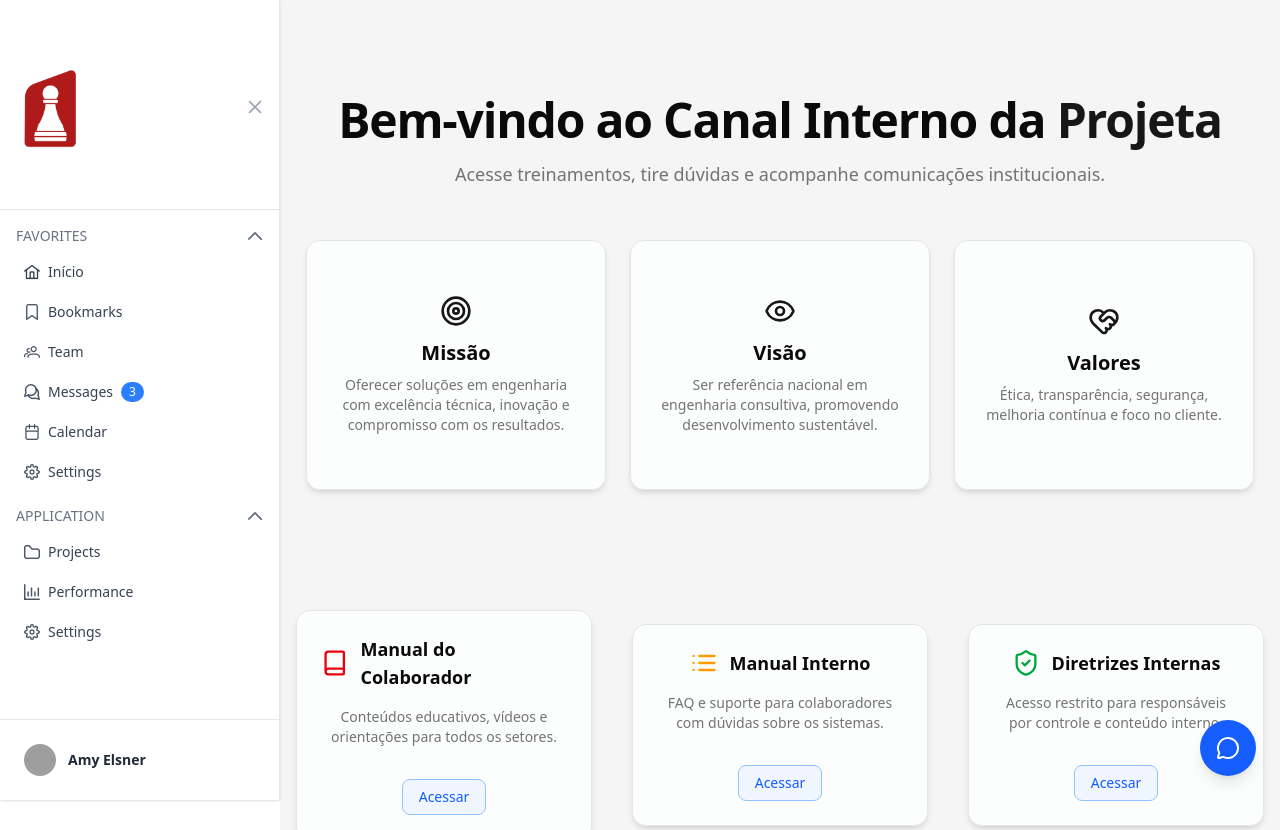
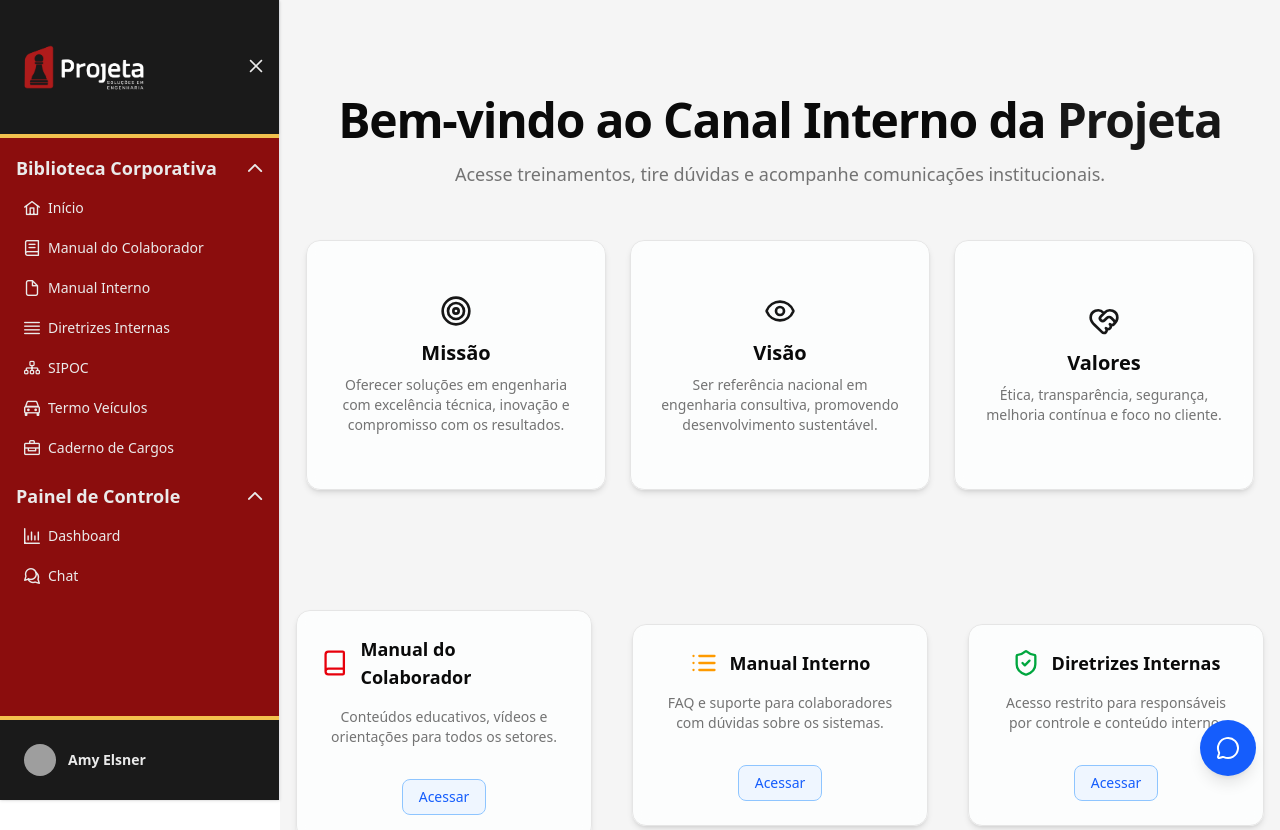
Before and after one commit to NITEP-Projeta/faqprojeta, a Next.js app: page / in a window 1280 px wide. Shown: the top 830 px of the page. Built offline with nearby package versions, Linux system fonts and the light colour scheme; grey boxes are pictures that could not be loaded.

Commit message:
Adicionado estilo
Modificação no css da sidebar

```diff
--- a/components/ClientLayout.tsx
+++ b/components/ClientLayout.tsx
@@ -15,31 +15,35 @@ export default function ClientLayout({ children }: { children: React.ReactNode }
     <div className="flex min-h-screen">
       {/* SIDEBAR FIXA */}
       {isSidebarOpen && (
-        <aside className="w-[280px] bg-white border-r border-gray-200 flex flex-col justify-between h-screen sticky top-0 left-0 shadow-sm z-20 transition-all duration-300">
+        <aside className="w-[280px] bg-[#8B0D0D] border-r border-gray-200 flex flex-col justify-between h-screen sticky top-0 left-0 shadow-sm z-20 transition-all duration-300">
           {/* TOPO COM LOGO */}
-          <div className="px-4 pt-4 pb-2 flex items-center justify-between border-b border-gray-200">
-            <div className="flex items-center gap-2">
-              <img src="/Logotipo_Projeta_2.png" alt="logo" className="w-[120]" />
+          <div className="px-5 py-4 flex items-center justify-between bg-[#1A1A1A] shadow-sm gap-23">
+            <div className="flex items-center gap-3">
+              <img
+                src="/Logotipo_Projeta_2.png"
+                alt="logo"
+                className="w-32 max-w-[140px] object-contain transition-transform duration-300 hover:scale-105"
+              />
             </div>
             <button
               onClick={() => setIsSidebarOpen(false)}
-              className="text-gray-400 hover:text-gray-600"
+              className="text-[#EAEAEA] hover:text-[#F2C14E] p-2 rounded-full transition-all duration-300"
             >
-              <i className="pi pi-times"></i>
+              <i className="pi pi-times text-lg"></i>
             </button>
           </div>
 
           {/* MENU */}
-          <div className="overflow-y-auto flex-1 px-4 py-4 text-sm">
+          <div className="overflow-y-auto flex-1 px-4 py-4 text-sm border-t-4 border-[#F2C14E]">
             {/* FAVORITES */}
             <div className="mb-4">
               <button
                 onClick={() => setIsFavoritesOpen(!isFavoritesOpen)}
-                className="text-gray-500 font-medium mb-2 flex items-center justify-between w-full focus:outline-none"
+                className="text-[#EAEAEA] font-medium mb-2 flex items-center justify-between w-full focus:outline-none"
               >
-                <span>FAVORITES</span>
+                <span className='text-lg font-extrabold'>Biblioteca Corporativa</span>
                 <i
-                  className={`pi ${isFavoritesOpen ? 'pi-chevron-up' : 'pi-chevron-down'} transition-transform`}
+                  className={`pi ${isFavoritesOpen ? 'pi-chevron-up' : 'pi-chevron-down'} transition-transform text-[#EAEAEA] hover:text-[#F2C14E] duration-300`}
                 ></i>
               </button>
 
@@ -49,29 +53,76 @@ export default function ClientLayout({ children }: { children: React.ReactNode }
                       <Link
                           href="/"
                           aria-label="Ir para a página principal"
-                            className="flex items-center gap-2 p-2 rounded transition-all duration-300 ease-in-out hover:bg-[#F1F5F9] hover:scale-[1.03] hover:text-[#00A6C2] text-gray-700"
+                          className="flex items-center gap-2 p-2 rounded transition-all duration-300 ease-in-out hover:bg-[#F1F5F9] hover:scale-[1.03] text-[#EAEAEA] hover:text-[#00A6C2]"
                       >
                           <i className="pi pi-home" />
                           <span className="font-medium">Início</span>
                       </Link>
                   </li>
-                    <li className="flex items-center gap-2 p-2 rounded transition-all duration-300 ease-in-out hover:bg-[#F1F5F9] hover:scale-[1.03] hover:text-[#00A6C2] text-gray-700">
-                        <i className="pi pi-bookmark text-gray-600"></i> <span>Bookmarks</span>
+
+                  <li>
+                      <Link
+                          href="/manual-colaborador"
+                          aria-label="Abrir Manual do Colaborador"
+                          className="flex items-center gap-2 p-2 rounded transition-all duration-300 ease-in-out hover:bg-[#F1F5F9] hover:scale-[1.03] text-[#EAEAEA] hover:text-[#00A6C2]"
+                      >
+                          <i className="pi pi-book"></i>
+                          <span className="font-medium">Manual do Colaborador</span>
+                      </Link>
                   </li>
-                    <li className="flex items-center gap-2 p-2 rounded transition-all duration-300 ease-in-out hover:bg-[#F1F5F9] hover:scale-[1.03] hover:text-[#00A6C2] text-gray-700">
-                        <i className="pi pi-users text-gray-600"></i> <span>Team</span>
+
+                  <li>
+                      <Link
+                          href="/manual-interno"
+                          aria-label="Abrir Manual Interno"
+                          className="flex items-center gap-2 p-2 rounded transition-all duration-300 ease-in-out hover:bg-[#F1F5F9] hover:scale-[1.03] text-[#EAEAEA] hover:text-[#00A6C2]"
+                      >
+                          <i className="pi pi-file"></i>
+                          <span className="font-medium">Manual Interno</span>
+                      </Link>
                   </li>
-                    <li className="flex items-center gap-2 p-2 rounded transition-all duration-300 ease-in-out hover:bg-[#F1F5F9] hover:scale-[1.03] hover:text-[#00A6C2] text-gray-700">
-                        <div className="flex items-center gap-2">
-                        <i className="pi pi-comments text-gray-600"></i> <span>Messages</span>
-                        </div>
-                        <span className="text-xs bg-blue-500 text-white rounded-full px-2 py-0.5">3</span>
+
+                  <li>
+                      <Link
+                          href="/diretrizes-internas"
+                          aria-label="Abrir Diretrizes Internas"
+                          className="flex items-center gap-2 p-2 rounded transition-all duration-300 ease-in-out hover:bg-[#F1F5F9] hover:scale-[1.03] text-[#EAEAEA] hover:text-[#00A6C2]"
+                      >
+                          <i className="pi pi-align-justify"></i>
+                          <span className="font-medium">Diretrizes Internas</span>
+                      </Link>
                   </li>
-                    <li className="flex items-center gap-2 p-2 rounded transition-all duration-300 ease-in-out hover:bg-[#F1F5F9] hover:scale-[1.03] hover:text-[#00A6C2] text-gray-700">
-                        <i className="pi pi-calendar text-gray-600"></i> <span>Calendar</span>
+
+                  <li>
+                      <Link
+                          href="/sipoc"
+                          aria-label="Abrir SIPOC"
+                          className="flex items-center gap-2 p-2 rounded transition-all duration-300 ease-in-out hover:bg-[#F1F5F9] hover:scale-[1.03] text-[#EAEAEA] hover:text-[#00A6C2]"
+                      >
+                          <i className="pi pi-sitemap"></i>
+                          <span className="font-medium">SIPOC</span>
+                      </Link>
                   </li>
-                    <li className="flex items-center gap-2 p-2 rounded transition-all duration-300 ease-in-out hover:bg-[#F1F5F9] hover:scale-[1.03] hover:text-[#00A6C2] text-gray-700">
-                        <i className="pi pi-cog text-gray-600"></i> <span>Settings</span>
+
+                  <li>
+                      <Link
+                          href="/termo-veiculos"
+                          aria-label="Abrir Termo Veículos"
+                          className="flex items-center gap-2 p-2 rounded transition-all duration-300 ease-in-out hover:bg-[#F1F5F9] hover:scale-[1.03] text-[#EAEAEA] hover:text-[#00A6C2]"
+                      >
+                          <i className="pi pi-car"></i>
+                          <span className="font-medium">Termo Veículos</span>
+                      </Link>
+                  </li>
+                  <li>
+                    <Link
+                        href="/caderno-cargos"
+                        aria-label="Abrir Caderno de Cargos"
+                        className="flex items-center gap-2 p-2 rounded transition-all duration-300 ease-in-out hover:bg-[#F1F5F9] hover:scale-[1.03] text-[#EAEAEA] hover:text-[#00A6C2]"
+                    >
+                        <i className="pi pi-briefcase"></i>
+                        <span className="font-medium">Caderno de Cargos</span>
+                    </Link>
                   </li>
               </ul>
               )}
@@ -81,24 +132,35 @@ export default function ClientLayout({ children }: { children: React.ReactNode }
             <div>
               <button
                 onClick={() => setIsApplicationOpen(!isApplicationOpen)}
-                className="text-gray-500 font-medium mb-2 flex items-center justify-between w-full focus:outline-none"
+                className="text-[#EAEAEA] font-medium mb-2 flex items-center justify-between w-full focus:outline-none"
               >
-                <span>APPLICATION</span>
+                <span className='text-lg font-extrabold'>Painel de Controle</span>
                 <i
-                  className={`pi ${isApplicationOpen ? 'pi-chevron-up' : 'pi-chevron-down'} transition-transform`}
+                  className={`pi ${isApplicationOpen ? 'pi-chevron-up' : 'pi-chevron-down'} transition-transform text-[#EAEAEA] hover:text-[#F2C14E] duration-300`}
                 ></i>
               </button>
 
               {isApplicationOpen && (
                 <ul className="space-y-1">
-                  <li className="flex items-center gap-2 p-2 rounded transition-all duration-300 ease-in-out hover:bg-[#F1F5F9] hover:scale-[1.03] hover:text-[#00A6C2] text-gray-700">
-                    <i className="pi pi-folder text-gray-600"></i> <span>Projects</span>
+                    <li>
+                        <Link
+                            href="/dashboard"
+                            aria-label="Ir para a página de Dashboard"
+                            className="flex items-center gap-2 p-2 rounded transition-all duration-300 ease-in-out hover:bg-[#F1F5F9] hover:scale-[1.03] text-[#EAEAEA] hover:text-[#00A6C2]"
+                        >
+                            <i className="pi pi-chart-bar"></i>
+                            <span>Dashboard</span>
+                        </Link>
                     </li>
-                  <li className="flex items-center gap-2 p-2 rounded transition-all duration-300 ease-in-out hover:bg-[#F1F5F9] hover:scale-[1.03] hover:text-[#00A6C2] text-gray-700">
-                    <i className="pi pi-chart-bar text-gray-600"></i> <span>Performance</span>
-                  </li>
-                  <li className="flex items-center gap-2 p-2 rounded transition-all duration-300 ease-in-out hover:bg-[#F1F5F9] hover:scale-[1.03] hover:text-[#00A6C2] text-gray-700">
-                    <i className="pi pi-cog text-gray-600"></i> <span>Settings</span>
+                    <li>
+                        <Link
+                            href="/chat"
+                            aria-label="Ir para a página de Chat"
+                            className="flex items-center gap-2 p-2 rounded transition-all duration-300 ease-in-out hover:bg-[#F1F5F9] hover:scale-[1.03] text-[#EAEAEA] hover:text-[#00A6C2]"
+                        >
+                            <i className="pi pi-comments"></i>
+                            <span>Chat</span>
+                        </Link>
                     </li>
                 </ul>
               )}
@@ -106,14 +168,14 @@ export default function ClientLayout({ children }: { children: React.ReactNode }
           </div>
 
           {/* RODAPÉ COM USUÁRIO */}
-          <div className="p-4 border-t border-gray-200">
-            <a className="flex items-center gap-3 p-2 rounded hover:bg-gray-100 transition cursor-pointer">
+          <div className="p-4 bg-[#1A1A1A] border-t-4 border-[#F2C14E]">
+            <a className="flex items-center gap-3 p-2 rounded transition cursor-pointer">
               <Avatar
                 image="https://primefaces.org/cdn/primereact/images/avatar/amyelsner.png"
                 shape="circle"
                 className="w-8 h-8"
               />
-              <span className="font-semibold text-sm text-gray-800">Amy Elsner</span>
+              <span className="font-semibold text-sm text-[#EAEAEA]">Amy Elsner</span>
             </a>
           </div>
         </aside>
@@ -123,7 +185,7 @@ export default function ClientLayout({ children }: { children: React.ReactNode }
       {!isSidebarOpen && (
         <button
           onClick={() => setIsSidebarOpen(true)}
-          className="fixed top-4 left-4 z-50 bg-white border border-gray-300 shadow p-2 rounded-full text-gray-600 hover:text-black"
+          className="fixed top-4 left-4 z-50 bg-[#8B0D0D] border border-[#d4a72c] shadow-md p-3 rounded-md text-white font-bold hover:bg-[#1A1A1A] hover:text-[#F2C14E] transition-all duration-300"
         >
           <i className="pi pi-bars"></i>
         </button>
```
Also changed, not shown: public/Logotipo_Projeta_3.png (added). Lines whose indentation alone changed are shown as unchanged.
